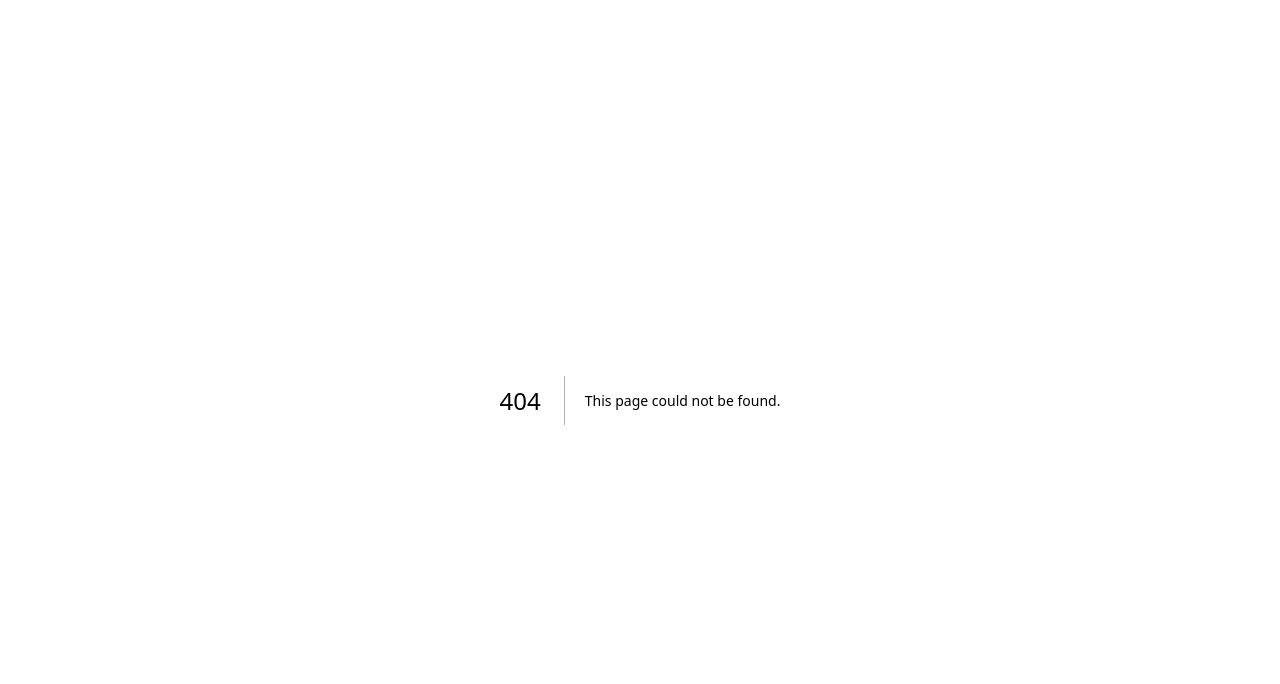
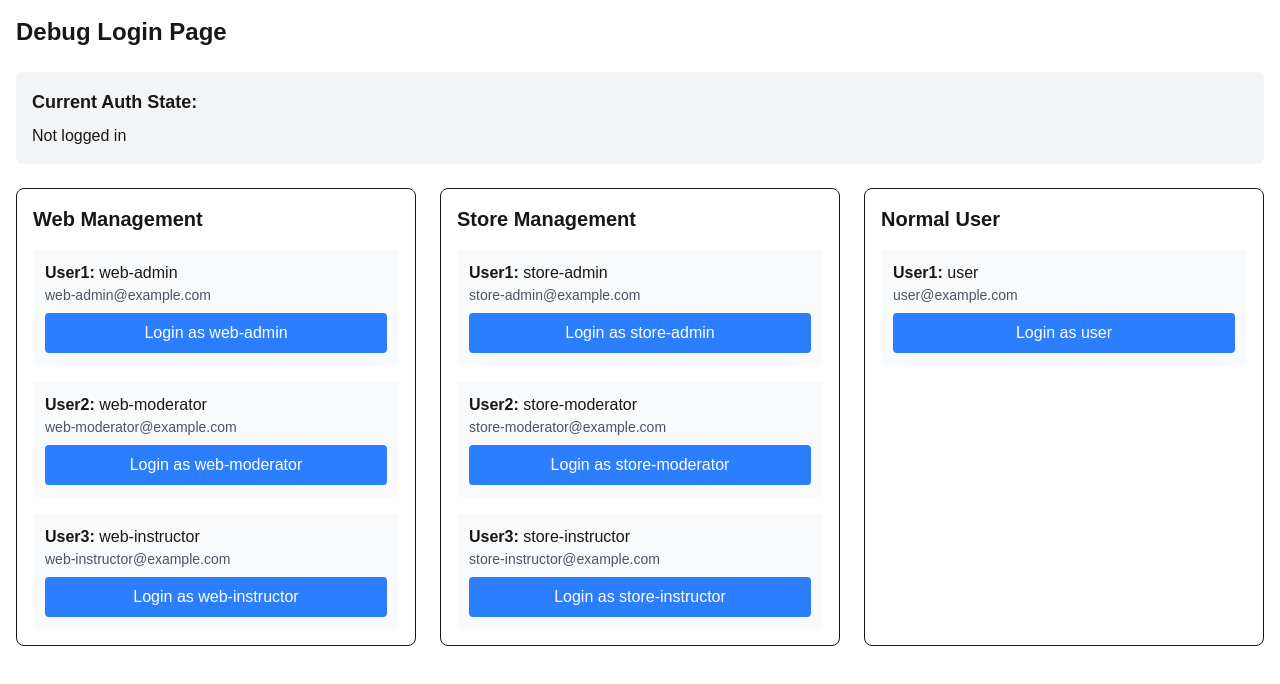
Before and after one commit to Toufiquer/shreshtho-v3, a Next.js app: page /sample-users in a window 1280 px wide. Before the commit this address had no page. Shown: the top 684 px of the page. Built offline with nearby package versions, Linux system fonts and the light colour scheme.

Commit message:
add sample login pgae

```diff
--- a/src/app/home/components/TopMenu.tsx
+++ b/src/app/home/components/TopMenu.tsx
@@ -11,6 +11,8 @@ const TopMenu = () => {
   const urls = [
     { id: 1, name: 'Become a Seller !', url: '/become-to-seller' },
     { id: 2, name: 'Login to Seller', url: '/login-to-seller' },
+    { id: 3, name: 'Dashboard', url: '/dashboard' },
+    { id: 4, name: 'Sample Users', url: '/sample-users' },
   ]
   return (
     <main className="w-full flex items-center justify-end py-2 text-sm text-slate-400 gap-4 border-b">
--- a/src/app/page.tsx
+++ b/src/app/page.tsx
@@ -3,7 +3,7 @@ import Page from './home/page'
 export default function Home() {
   return (
     <div>
-      <Page></Page>
+      <Page />
     </div>
   )
 }
--- /dev/null
+++ b/src/app/sample-users/page.tsx
@@ -0,0 +1,143 @@
+'use client'
+
+// pages/index.tsx
+import { useState, useEffect } from 'react'
+import { useAuthStore } from './useZustandAuth'
+import Head from 'next/head'
+
+interface User {
+  name: string
+  role: string
+  email: string
+}
+
+interface UserGroup {
+  title: string
+  users: User[]
+}
+
+export default function Home() {
+  const { email, role, setAuth, clearAuth } = useAuthStore()
+  const [isClient, setIsClient] = useState(false)
+
+  useEffect(() => {
+    setIsClient(true)
+  }, [])
+
+  const userGroups: UserGroup[] = [
+    {
+      title: 'Web Management',
+      users: [
+        { name: 'User1', role: 'web-admin', email: 'web-admin@example.com' },
+        {
+          name: 'User2',
+          role: 'web-moderator',
+          email: 'web-moderator@example.com',
+        },
+        {
+          name: 'User3',
+          role: 'web-instructor',
+          email: 'web-instructor@example.com',
+        },
+      ],
+    },
+    {
+      title: 'Store Management',
+      users: [
+        {
+          name: 'User1',
+          role: 'store-admin',
+          email: 'store-admin@example.com',
+        },
+        {
+          name: 'User2',
+          role: 'store-moderator',
+          email: 'store-moderator@example.com',
+        },
+        {
+          name: 'User3',
+          role: 'store-instructor',
+          email: 'store-instructor@example.com',
+        },
+      ],
+    },
+    {
+      title: 'Normal User',
+      users: [{ name: 'User1', role: 'user', email: 'user@example.com' }],
+    },
+  ]
+
+  const handleLogin = (user: User) => {
+    setAuth({
+      email: user.email,
+      role: user.role,
+      expire: Date.now() + 3600000, // 1 hour from now
+      token: `mock-token-for-${user.role}-${Date.now()}`,
+      signBy: 'debug-login',
+    })
+  }
+
+  return (
+    <div className="container mx-auto p-4">
+      <Head>
+        <title>Debug Login Page</title>
+        <meta
+          name="description"
+          content="One-click login for testing and debugging"
+        />
+      </Head>
+
+      <h1 className="text-2xl font-bold mb-6">Debug Login Page</h1>
+
+      {isClient && (
+        <div className="mb-6 p-4 bg-gray-100 rounded-md">
+          <h2 className="text-lg font-semibold mb-2">Current Auth State:</h2>
+          {email ? (
+            <div>
+              <p>
+                <strong>Email:</strong> {email}
+              </p>
+              <p>
+                <strong>Role:</strong> {role}
+              </p>
+              <button
+                onClick={clearAuth}
+                className="mt-2 px-4 py-2 bg-red-500 text-white rounded hover:bg-red-600"
+              >
+                Logout
+              </button>
+            </div>
+          ) : (
+            <p>Not logged in</p>
+          )}
+        </div>
+      )}
+
+      <div className="grid md:grid-cols-2 lg:grid-cols-3 gap-6">
+        {userGroups.map((group) => (
+          <div key={group.title} className="border rounded-lg p-4">
+            <h2 className="text-xl font-bold mb-4">{group.title}</h2>
+            <div className="space-y-4">
+              {group.users.map((user) => (
+                <div key={user.role} className="p-3 bg-gray-50 rounded">
+                  <div className="mb-2">
+                    <p>
+                      <strong>{user.name}:</strong> {user.role}
+                    </p>
+                    <p className="text-sm text-gray-600">{user.email}</p>
+                  </div>
+                  <button
+                    onClick={() => handleLogin(user)}
+                    className="w-full px-4 py-2 bg-blue-500 text-white rounded hover:bg-blue-600"
+                  >
+                    Login as {user.role}
+                  </button>
+                </div>
+              ))}
+            </div>
+          </div>
+        ))}
+      </div>
+    </div>
+  )
+}
--- /dev/null
+++ b/src/app/sample-users/useZustandAuth.ts
@@ -0,0 +1,69 @@
+import { create } from 'zustand'
+import { persist, createJSONStorage } from 'zustand/middleware'
+
+// Define the type for our store state
+interface AuthState {
+  email: string | null
+  role: string | null
+  expire: number | null
+  token: string | null
+  signBy: string | null
+
+  // Actions
+  setAuth: (auth: Omit<AuthState, 'setAuth' | 'clearAuth'>) => void
+  clearAuth: () => void
+}
+
+// Create store with persistence
+export const useAuthStore = create<AuthState>()(
+  persist(
+    (set) => ({
+      // Initial state
+      email: null,
+      role: null,
+      expire: null,
+      token: null,
+      signBy: null,
+
+      // Actions
+      setAuth: (auth) =>
+        set({
+          email: auth.email,
+          role: auth.role,
+          expire: auth.expire,
+          token: auth.token,
+          signBy: auth.signBy,
+        }),
+
+      clearAuth: () =>
+        set({
+          email: null,
+          role: null,
+          expire: null,
+          token: null,
+          signBy: null,
+        }),
+    }),
+    {
+      name: 'auth-storage', // name of the item in storage
+      storage: createJSONStorage(() => localStorage), // use localStorage by default
+    }
+  )
+)
+
+// Example usage:
+//
+// // To set authentication data
+// useAuthStore.getState().setAuth({
+//   email: 'user@example.com',
+//   role: 'admin',
+//   expire: Date.now() + 3600000, // 1 hour from now
+//   token: 'jwt-token-here',
+//   signBy: 'oauth-provider'
+// });
+//
+// // To access state
+// const { email, role, token } = useAuthStore.getState();
+//
+// // To clear authentication
+// useAuthStore.getState().clearAuth();
```
